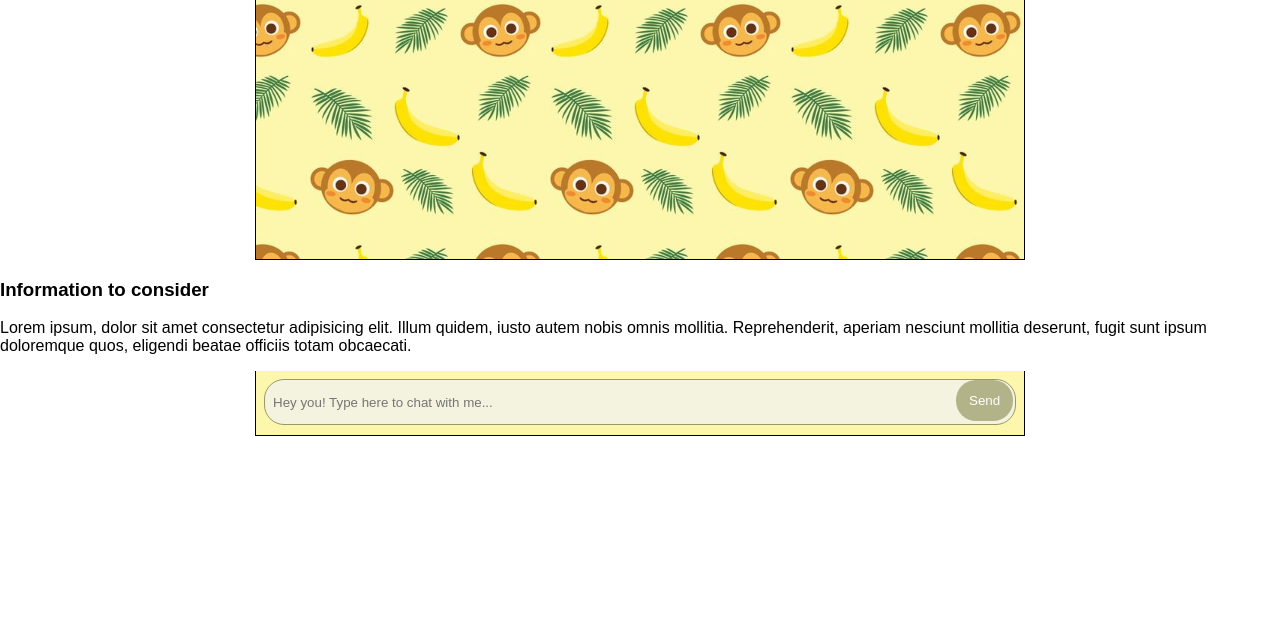
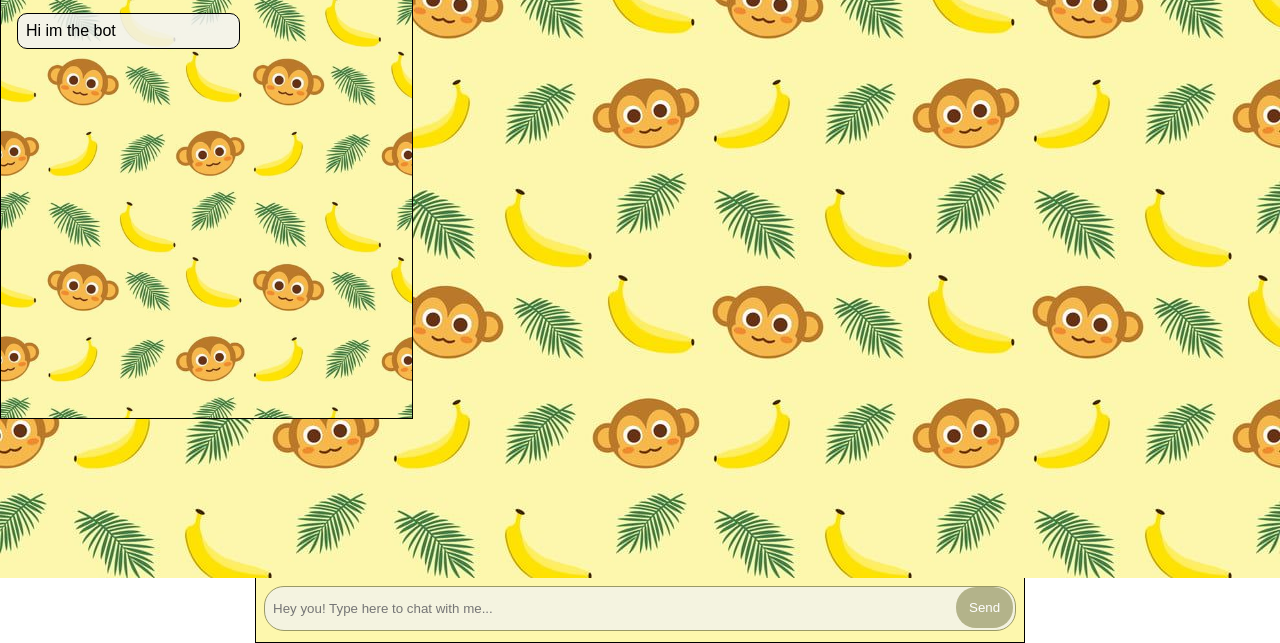
Before and after one commit to Arthur-Carbonari/MonkeyWeather, a website with bundled scripts: page index.html in a window 1280 px wide. Shown: the part 222-865 px from the top of the page. Before the commit the page ends 800 px from the top, so only its background shows below. Built offline with nearby package versions, Linux system fonts and the light colour scheme.

Commit message:
make main full page and add background image to main

```diff
--- a/style.css
+++ b/style.css
@@ -4,11 +4,13 @@
     margin:0;
   }
 
-#main{
-  margin: 0 auto;
-  width:90%;
-  padding: 1rem;
-  line-height: 1.5rem;
+  main{
+    background-image: url("backgroundPattern.jpg") ;
+    background-repeat: repeat;
+    height: 100vh;
+    width: 100%;
+    display: flex;
+    flex-direction: row;
 }
 
 #chatBox{
```
